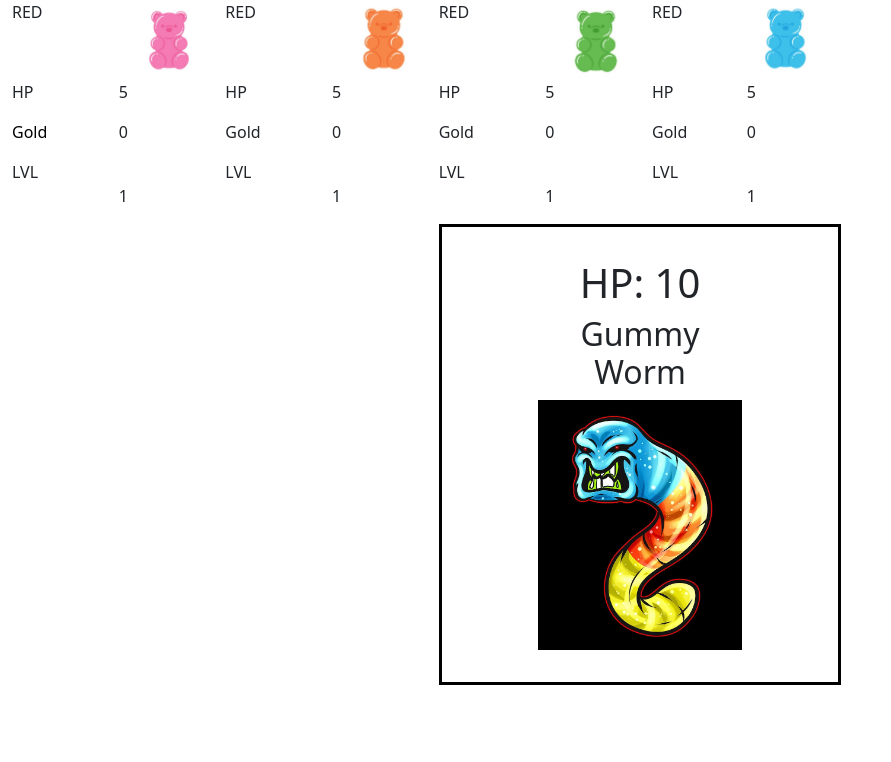
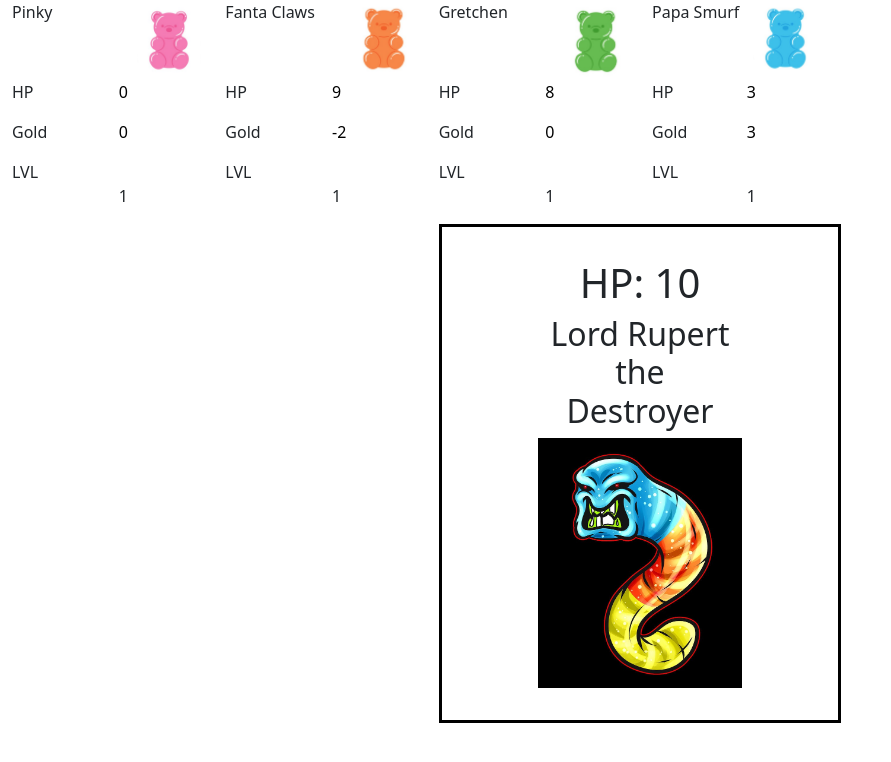
Before and after one commit to EllyCasey/boss-battle-main, a plain HTML site: page index.html in a window 1280 px wide. Shown: the whole page, without its empty margins (0-891 px from the left). Drawn offline with nearby package versions, Linux system fonts and the light colour scheme.

Commit message:
Health and gold now draws to page.

```diff
--- a/app.js
+++ b/app.js
@@ -15,14 +15,14 @@ const warriors = [
     active: false
   },
   {
-    name: 'Papa Smurf',
+    name: 'PapaSmurf',
     health: 3,
     gold: 3,
     level: 1,
     active: false
   },
   {
-    name: 'Fanta Claws',
+    name: 'FantaClaws',
     health: 9,
     gold: -2,
     level: 1,
@@ -35,7 +35,8 @@ const boss = {
   health: 10,
   maxHealth: 10,
   damage: 5,
-  level: 1
+  level: 1,
+  isAlive: true
 }
 
 function attackBoss() {
@@ -44,24 +45,23 @@ function attackBoss() {
   if (boss.health <= 0) {
     boss.health = 0
     giveGold()
+    boss.isAlive = false
   }
 
   const bossHealthElement = document.getElementById('bossHealth')
   bossHealthElement.innerText = `HP: ${boss.health}`
 }
 
-
 function attackWarriors() {
   warriors.filter((warrior) => {
-    if (warrior.active == true) {
+    if (warrior.active == true && boss.isAlive == true) {
       warrior.health -= boss.damage
     }
   })
-  console.log('Doing damage');
+  drawHealth()
 }
 
 function giveGold() {
-  // SUP ELLY
   let multiplier = Math.floor(Math.random() * 10)
   let reward = multiplier * boss.level
   warriors.filter((warrior) => {
@@ -70,16 +70,28 @@ function giveGold() {
     }
     console.log(warrior.gold)
   })
-
+  drawGold()
 }
 
 function drawGold() {
   warriors.forEach((warrior) => {
-    const warriorGoldElement = document.getElementById('gold')
-    warriorGoldElement.innerText += `${warrior.gold}`
+    const warriorElement = document.getElementById(warrior.name)
+    const warriorGoldElement = warriorElement.querySelector('.gold')
+    console.log(warriorGoldElement);
+    // @ts-ignore
+    warriorGoldElement.innerText = `${warrior.gold}`
   })
-
 }
 
+function drawHealth() {
+  warriors.forEach((warrior) => {
+    const warriorElement = document.getElementById(warrior.name)
+    const warriorHealthElement = warriorElement.querySelector('.health')
+    // @ts-ignore
+    warriorHealthElement.innerText = `${warrior.health}`
+  })
+}
 
+drawGold()
+drawHealth()
 setInterval(attackWarriors, 5000)
--- a/index.html
+++ b/index.html
@@ -8,7 +8,7 @@
     integrity='sha384-GLhlTQ8iRABdZLl6O3oVMWSktQOp6b7In1Zl3/Jr59b6EGGoI1aFkw7cmDA6j6gD' crossorigin='anonymous'>
   <link rel="stylesheet" href="https://cdn.jsdelivr.net/npm/@mdi/font@latest/css/materialdesignicons.min.css">
   <link rel="stylesheet" href="style.css">
-  <script src="app.js"></script>
+  <script src="app.js" defer></script>
   <title>Document</title>
 </head>
 
@@ -17,28 +17,28 @@
   <header class="container-fluid">
     <div class="row">
       <div class="col-2">
-        <div class="row">
+        <div id="Pinky" class="row">
           <div class="col-12 d-flex justify-content-between">
-            <p>RED</p>
+            <p>Pinky</p>
             <img class="img-fluid character-card" src="pinkGummyBear.jpg" alt="A red Gummy">
           </div>
           <div class="col-6">
             <p>HP</p>
-            <p id="gold" class="gold">Gold</p>
+            <p>Gold</p>
             <p>LVL</p>
           </div>
           <div class="col-6">
-            <p>5</p>
-            <p>0</p>
+            <p class="health">5</p>
+            <p class="gold">0</p>
             <br>
             <p>1</p>
           </div>
         </div>
       </div>
       <div class="col-2">
-        <div class="row">
+        <div id="FantaClaws" class="row">
           <div class="col-12 d-flex justify-content-between">
-            <p>RED</p>
+            <p>Fanta Claws</p>
             <img class="img-fluid character-card" src="orangeGummyBear.jpg" alt="A red Gummy">
           </div>
           <div class="col-6">
@@ -47,8 +47,8 @@
             <p>LVL</p>
           </div>
           <div class="col-6">
-            <p>5</p>
-            <p>0</p>
+            <p class="health">5</p>
+            <p class="gold">0</p>
             <br>
             <p>1</p>
           </div>
@@ -57,9 +57,9 @@
         </div>
       </div>
       <div class="col-2">
-        <div class="row">
+        <div id="Gretchen" class="row">
           <div class="col-12 d-flex justify-content-between">
-            <p>RED</p>
+            <p>Gretchen</p>
             <img class="img-fluid character-card" src="greenGummyBear.jpg" alt="A red Gummy">
           </div>
           <div class="col-6">
@@ -68,8 +68,8 @@
             <p>LVL</p>
           </div>
           <div class="col-6">
-            <p>5</p>
-            <p>0</p>
+            <p class="health">5</p>
+            <p class="gold">0</p>
             <br>
             <p>1</p>
           </div>
@@ -78,10 +78,10 @@
         </div>
       </div>
       <div class="col-2">
-        <div class="row">
+        <div id="PapaSmurf" class="row">
           <div class="row">
             <div class="col-12 d-flex justify-content-between">
-              <p>RED</p>
+              <p>Papa Smurf</p>
               <img class="img-fluid character-card" src="blueGummyBear.jpg" alt="A red Gummy">
             </div>
             <div class="col-6">
@@ -90,8 +90,8 @@
               <p>LVL</p>
             </div>
             <div class="col-6">
-              <p>5</p>
-              <p>0</p>
+              <p class="health">5</p>
+              <p class="gold">0</p>
               <br>
               <p>1</p>
             </div>
@@ -106,7 +106,7 @@
       <div class="col-4">
         <div id="lordRupert" onclick="attackBoss()" class="boss-box text-center">
           <h1 id="bossHealth">HP: 10</h1>
-          <h2>Gummy Worm</h2>
+          <h2>Lord Rupert the Destroyer</h2>
           <img class="img-fluid" src="gummyWormBoss.jpg" alt="A maniacal dude">
         </div>
       </div>
--- a/style.css
+++ b/style.css
@@ -14,5 +14,9 @@
 }
 
 .gold {
-  color:black;
+  color: black;
 }
+
+.health {
+  color: black;
+}
```
